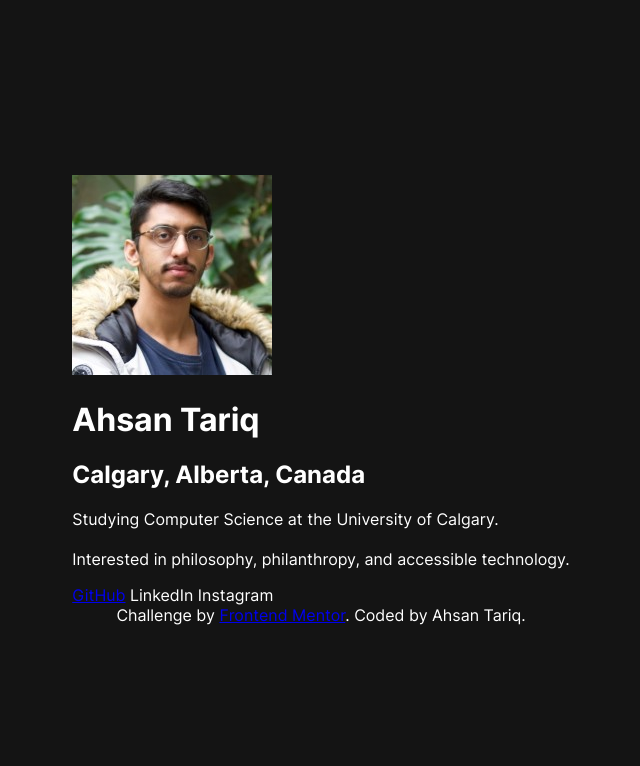
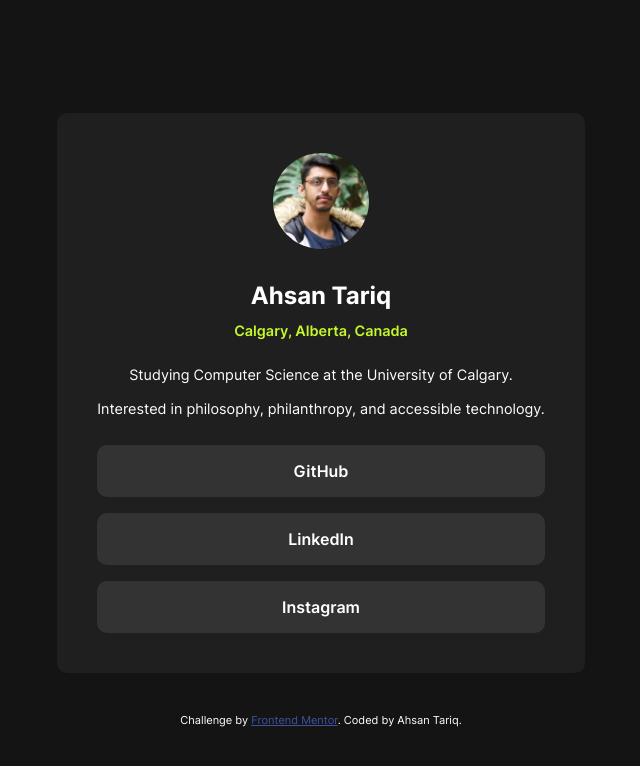
Before and after one commit to AhsanWritesCode/social-links-profile, a plain HTML site: page index.html in a window 1280 px wide. Shown: the whole page, without its empty margins (319-959 px from the left). Drawn offline with Linux system fonts and the light colour scheme.

Commit message:
Added links to index.html and completed styles.css

```diff
--- a/index.html
+++ b/index.html
@@ -20,9 +20,9 @@
     <div class="links">
       <a class="social-link" href="https://github.com/AhsanWritesCode">GitHub</a>
 
-      <a class="social-link">LinkedIn</a>
+      <a class="social-link" href="https://www.linkedin.com/in/tariqahsan/">LinkedIn</a>
 
-      <a class="social-link">Instagram</a>
+      <a class="social-link" href="https://www.instagram.com/ahsannothasan/">Instagram</a>
     </div>
   </main>
 
--- a/styles/styles.css
+++ b/styles/styles.css
@@ -5,18 +5,96 @@
   }
 
 * {
-    box-sizing: border-box;
+    box-sizing: border-box; /* Sets the box model to border-box, which includes padding and border in the element's total width and height */
 }
 
 body {
     font-family: "inter"; /* Sets the font family to "inter" for the entire webpage */
-    margin: 0; /* Removes default margin */
-    height: 100vh; /* Sets the height to 100% of the viewport height */
-    padding: 0; /* Removes default padding */
-    color: hsl(0, 0%, 100%); /* Sets the text color to white */
-    background-color: hsl(0, 0%, 8%); /* Sets the background color to dark gray */
-    display: flex;
+    display: flex; /* Sets the display to flex */
     flex-direction: column; /* Sets the flex direction to column, ensuring child elements are stacked on top of one another */
     justify-content: center; /* Aligns the content along the main axis (vertical, as flex-direction is column) */
     align-items: center; /* Aligns the content along the cross axis (horizontal, as flex-direction is column) */
+    margin: 0; /* Removes default margin */
+    padding: 0; /* Removes default padding */
+    height: 100vh; /* Sets the height to 100% of the viewport height */
+    color: hsl(0, 0%, 100%); /* Sets the text color to white */
+    background-color: hsl(0, 0%, 8%); /* Sets the background color to gray */
 }
+
+main {
+    display: flex; /* Sets the display to flex */
+    flex-direction: column; /* Sets the flex direction to column, ensuring child elements are stacked on top of one another */
+    justify-content: center; /* Aligns the content along the main axis (vertical, as flex-direction is column) */
+    align-items: center; /* Aligns the content along the cross axis (horizontal, as flex-direction is column) */
+    border-radius: 10px; /* Adds rounded corners to the element */
+    margin: 2.5em; /* Adds margin around the element which pushes challenge text down a bit */
+    padding: 2.5rem; /* Adds padding around the element */
+    width: auto; /* Automatically decides the width of the element */
+    min-width: 20rem; /* Sets the minimum width of the element */
+    max-width: 35rem; /* Sets the maximum width of the element */
+    background-color: hsl(0, 0%, 12%); /* Sets the background color to a darker shade of gray */
+}
+
+h1 {
+    font-size: 1.5rem; /* Sets the font size to 1.5rem */
+    font-weight: 700; /* Sets the font weight to bold */
+    margin-top: 2rem; /* Adds margin to the top of the element */
+    margin-bottom: 0; /* Removes margin from the bottom of the element */
+}
+
+h2 {
+    font-size: 0.9rem; /* Sets the font size to 0.9rem */
+    font-weight: 600; /* Sets the font weight to semi-bold */
+    color: hsl(75, 94%, 57%); /* Sets the text color to light green */
+}
+
+p {
+    font-size: 0.9rem; /* Sets the font size to 0.9rem */
+    margin-bottom: 1.75rem; /* Adds margin to the bottom of the element */
+    text-align: center; /* Aligns the text to the center of the page */
+}
+
+.wrapper {
+    border-radius: 50%; /* Adds rounded corners to the element, which turns the square element into a circle */
+    overflow: hidden; /* Hides any content that overflows the element */
+    height: 6rem; /* Sets the height to 6rem */
+    width: 6rem; /* Sets the width to 6rem */
+}
+
+.profile-picture {
+    height: 100%; /* Sets the height to 100% of the parent element */
+    width: 100%; /* Sets the width to 100% of the parent element */
+}
+
+.links {
+    display: flex; /* Sets the display to flex */
+    flex-direction: column; /* Sets the flex direction to column, ensuring child elements are stacked on top of one another */
+    gap: 1rem; /* Adds a gap of 1rem between child elements */
+    text-align: center; /* Aligns the text to the center of the page */
+    align-self: stretch; /* Stretches the element to fill the width of the parent element */
+}
+
+.social-link {
+    padding: 1rem; /* Adds padding around the element */
+    border-radius: 10px; /* Adds rounded corners to the element */
+    background-color: hsl(0, 0%, 20%); /* Sets the background color to a darker shade of gray */
+    font-weight: 600; /* Sets the font weight to semi-bold */
+    transition: color 0.5s, background-color 0.5s; /* Adds a smooth transition effect to the color and background-color properties */
+    color: inherit; /* Makes the link text inherit the color from its parent element */
+    text-decoration: none; /* Removes the underline */
+}
+
+.social-link:hover {
+    background-color: hsl(75, 94%, 57%); /* Changes the background color to light green on hover */
+    cursor: pointer; /* Changes the cursor to a pointer on hover */
+    color: hsl(0, 0%, 12%); /* Changes the text color to gray on hover */
+}
+
+.attribution {
+    font-size: 11px; /* Sets the font size to 11px */
+    text-align: center; /* Aligns the text to the center of the page */
+}
+
+  .attribution a {
+    color: hsl(228, 45%, 44%); /* Sets the text color to a shade of blue */
+}
```
